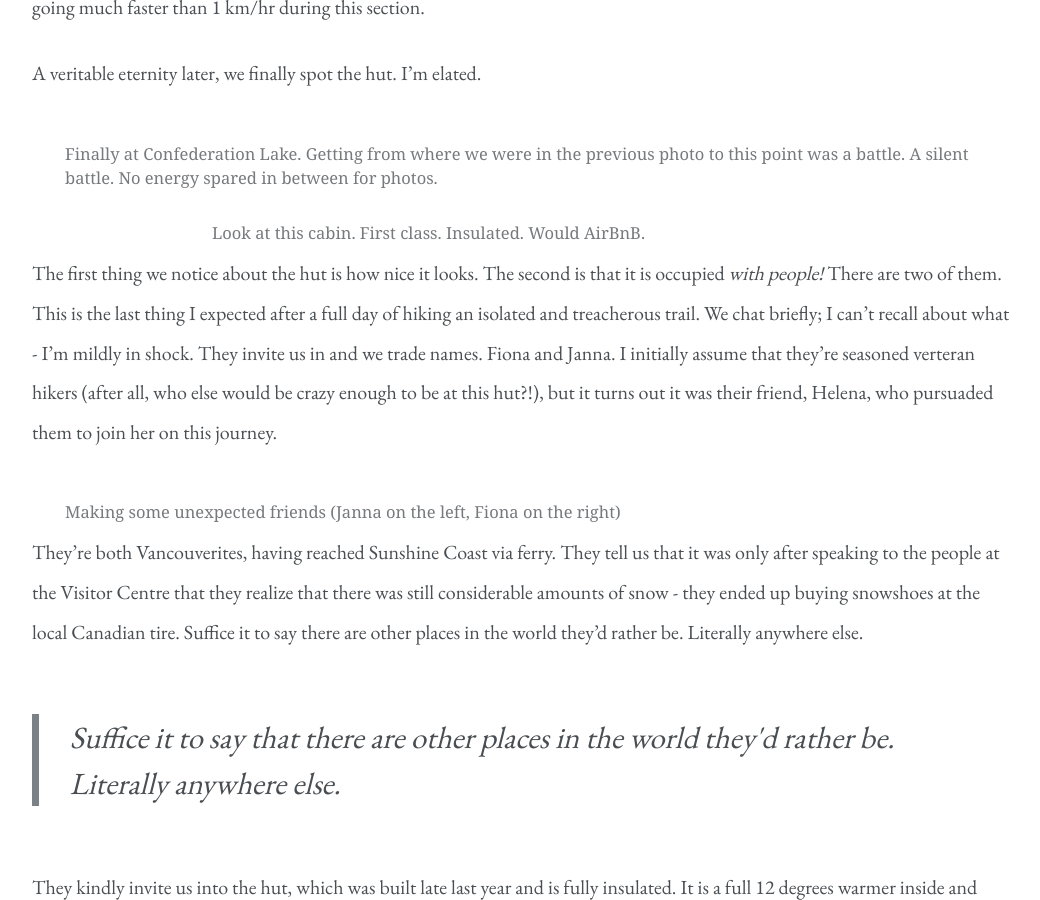
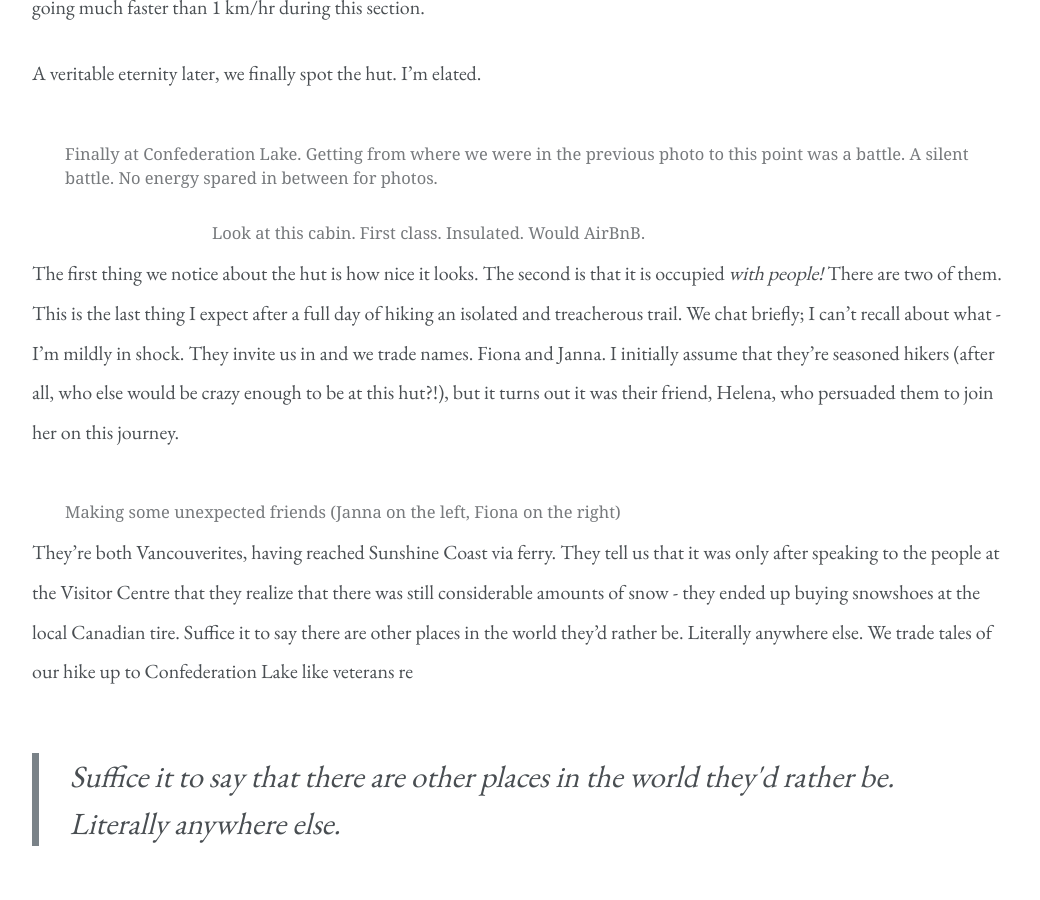
Before and after one commit to BestCoastTrail/BestCoastTrail.github.io, a Jekyll site: the page built from _posts/2017-04-10-Sunshine-Coast-Trail-Day-3-An-Unexpected-Meal.markdown, in a window 1280 px wide and 900 px high, scrolled down 3763 px. Shown: the whole window, without its empty margins (118-1158 px from the left). Built offline with Jekyll 4.4.1, drawn with Linux system fonts in a browser that asks for light colours; comment, search, counter and statistics services are not loaded; some of the changed text lies outside the part shown.

Commit message:
Fixed typos

```diff
--- a/_posts/2017-04-10-Sunshine-Coast-Trail-Day-3-An-Unexpected-Meal.markdown
+++ b/_posts/2017-04-10-Sunshine-Coast-Trail-Day-3-An-Unexpected-Meal.markdown
@@ -36,14 +36,14 @@ We pack up our bags and start hiking. Since we weren't able to make it to Anthon
 <figure>
   <img data-original="https://farm3.staticflickr.com/2848/34332771286_b85ff5680c_h.jpg" data-action="zoom" class="inline-image"/>
 </figure>
-The views along the lake are simply stunning. There is a hint of sun, and I'm hopeful that the weather will improve, because our shoes are already starting to get wet. I'm wearing a relatively new pair of Gore-Tex Salomon trail runners, and it predicably fails to keep the rain out. <a href="http://andrewskurka.com/2016/waterproof-gore-tex-shoes-second-chance-complete-failure/">Gore-Tex doesn't work!</a> My advice? Buy light and breathable trail runners and just suck it up. It'll dry faster.
+The views of the lake are simply stunning. There is a hint of sun, and I'm hopeful that the weather will improve because our shoes are already starting to get wet. I'm wearing a relatively new pair of Gore-Tex Salomon trail runners, and it predictably fails to keep the rain out. <a href="http://andrewskurka.com/2016/waterproof-gore-tex-shoes-second-chance-complete-failure/">Gore-Tex doesn't work!</a> My advice? Buy light and breathable trail runners and just suck it up. It'll dry faster.
 
 We eventually get to Anthony Hut, but instead of turning left and continuing on with the trail, we misread the sign as indicating a different trail and continue going straight. It would be another half-hour before we realize our mistake and backtrack. Our supposedly short hike to Confederation Lake is getting longer and longer.
 <figure>
   <img data-original="https://farm3.staticflickr.com/2839/33979313190_de09d77098_h.jpg" data-action="zoom" class="inline-image"/>
   <figcaption>Some of the brutal trail conditions we had to navigate. By this point, our shoes were completely soaking wet.</figcaption>
 </figure>
-Shortly after we backtrack and get back on the correct trail, we run into heavy trail debris, making it much more difficult to spot the trailmarkers and slowing us down considerably. We need to (ungracefully) dodge, jump, duck, and weave our way through the dense forest. For some parts we're just bushwhacking.
+Shortly after we backtrack and get back on the correct trail, we run into heavy trail debris, making it much more difficult to spot the trail markers and slowing us down considerably. We need to (ungracefully) dodge, jump, duck, and weave our way through the dense forest. For some parts, we're bushwhacking.
 <figure style="width: 70%; margin: auto;">
   <img data-original="https://farm3.staticflickr.com/2864/34232818681_f9a127bdd0_h.jpg" data-action="zoom" class="inline-image"/>
 </figure>
@@ -53,7 +53,7 @@ Then, to add to the difficulty, the trail becomes steep, with dozens of fallen t
   <img data-original="https://farm3.staticflickr.com/2805/33521596044_14ac1a5dbc_h.jpg" data-action="zoom" class="inline-image"/>
   <figcaption>The look of a broken man.</figcaption>
 </figure>
-The trail is wearing down Alex mentally. It's surprising to me, since we did some exceptionally difficult hikes last summer (like Hanes Valley, Crown Mountain, and BCMC in one day!), but then again, this hike is different in its isolation and condition. Unfortunately, the trail is about to get even more challenging.
+The trail is wearing down Alex mentally. It's surprising to me since we did some exceptionally difficult hikes last summer (like Hanes Valley, Crown Mountain, and BCMC in one day!), but then again, this hike is different in its isolation and condition. Unfortunately, the trail is about to get even more challenging.
 <figure>
   <img data-original="https://farm5.staticflickr.com/4158/33553016533_797b32178a_h.jpg" data-action="zoom" class="inline-image"/>
 </figure>
@@ -61,7 +61,7 @@ The trail is wearing down Alex mentally. It's surprising to me, since we did som
   <img data-original="https://farm5.staticflickr.com/4181/34232829061_7c4516dae3_h.jpg" data-action="zoom" class="inline-image"/>
   <figcaption>I, on the other hand, am having the time of my life.</figcaption>
 </figure>
-It isn't long before we see fresh snow from the previous night. I think we are near the 400 meter mark, and since Confederation is close to 700 meters, I suspect that before long we'll be doing some "snow stomping", as Eagle put it.
+It isn't long before we see fresh snow from the previous night. I think we are near the 400-meter mark, and since Confederation is close to 700 meters, I suspect that before long we'll be doing some "snow stomping", as Eagle put it.
 <figure style="width: 70%; margin: auto;">
   <img data-original="https://farm5.staticflickr.com/4174/33553016183_875d9f8a15_h.jpg" data-action="zoom" class="inline-image"/>
   <figcaption>Our first encounter with snow. It would not be our last...</figcaption>
@@ -80,18 +80,18 @@ A veritable eternity later, we finally spot the hut. I'm elated.
   <img data-original="https://farm5.staticflickr.com/4163/33979312830_b764d8ceb0_h.jpg" data-action="zoom" class="inline-image"/>
   <figcaption>Look at this cabin. First class. Insulated. Would AirBnB.</figcaption>
 </figure>
-The first thing we notice about the hut is how nice it looks. The second is that it is occupied <em>with people!</em> There are two of them. This is the last thing I expected after a full day of hiking an isolated and treacherous trail. We chat briefly; I can't recall about what - I'm mildly in shock. They invite us in and we trade names. Fiona and Janna. I initially assume that they're seasoned verteran hikers (after all, who else would be crazy enough to be at this hut?!), but it turns out it was their friend, Helena, who pursuaded them to join her on this journey.
+The first thing we notice about the hut is how nice it looks. The second is that it is occupied <em>with people!</em> There are two of them. This is the last thing I expect after a full day of hiking an isolated and treacherous trail. We chat briefly; I can't recall about what - I'm mildly in shock. They invite us in and we trade names. Fiona and Janna. I initially assume that they're seasoned hikers (after all, who else would be crazy enough to be at this hut?!), but it turns out it was their friend, Helena, who persuaded them to join her on this journey.
 <figure>
   <img data-original="https://farm5.staticflickr.com/4159/33553015133_38b217f4f8_h.jpg" data-action="zoom" class="inline-image"/>
   <figcaption>Making some unexpected friends (Janna on the left, Fiona on the right)</figcaption>
 </figure>
-They're both Vancouverites, having reached Sunshine Coast via ferry. They tell us that it was only after speaking to the people at the Visitor Centre that they realize that there was still considerable amounts of snow - they ended up buying snowshoes at the local Canadian tire. Suffice it to say there are other places in the world they'd rather be. Literally anywhere else.
+They're both Vancouverites, having reached Sunshine Coast via ferry. They tell us that it was only after speaking to the people at the Visitor Centre that they realize that there was still considerable amounts of snow - they ended up buying snowshoes at the local Canadian tire. Suffice it to say there are other places in the world they'd rather be. Literally anywhere else. We trade tales of our hike up to Confederation Lake like veterans re
 
 <blockquote>Suffice it to say that there are other places in the world they'd rather be. Literally anywhere else. </blockquote>
 
-They kindly invite us into the hut, which was built late last year and is fully insulated. It is a full 12 degrees warmer inside and features a pellet stove for heating!
+The hut was built last year and is fully insulated. It is a full 12 degrees warmer inside and features a pellet stove for heating!
 
-Anyway, back to the tale of Fiona, Janna, and Helena. They arrived at the hut yesterday, after staying a night at Anthony hut (they started from Powell River instead of Sarah Point), and Fiona and Janna have had enough by the time they here. Totally understandable; we're very sympathetic, having just completed the trek ourselves. But Helena <em>is</em> a crazy hiking character, and the entire reason she went on this trip was to get to Tin Hat Hut, located at the peak of Tin Hat Mountain, which at 1200 m is more than 500 m higher than where we're at. So she went ahead, <em>by herself</em>, and promised to be back at this hut by the afternoon tomorrow.
+Anyway, back to the story of Fiona, Janna, and Helena. They arrived at the hut yesterday, after staying a night at Anthony hut (they started from Powell River instead of Sarah Point), and Fiona and Janna have had enough by the time they here. Totally understandable; we're very sympathetic, having just completed the trek ourselves. But Helena <em>is</em> a crazy hiking character, and the entire reason she went on this trip was to get to Tin Hat Hut, located at the peak of Tin Hat Mountain, which at 1200 m is more than 500 m higher than where we're at. So she went ahead, <em>by herself</em>, and promised to be back at this hut by the afternoon tomorrow.
 
 Initial reaction: <em>good on her for being so determined!</em> Reflective reaction: <em>what the $@>!$$</em>.
 
```
Also changed, not shown: other parts of _posts/2017-04-10-Sunshine-Coast-Trail-Day-3-An-Unexpected-Meal.markdown (+3 -3 lines).
